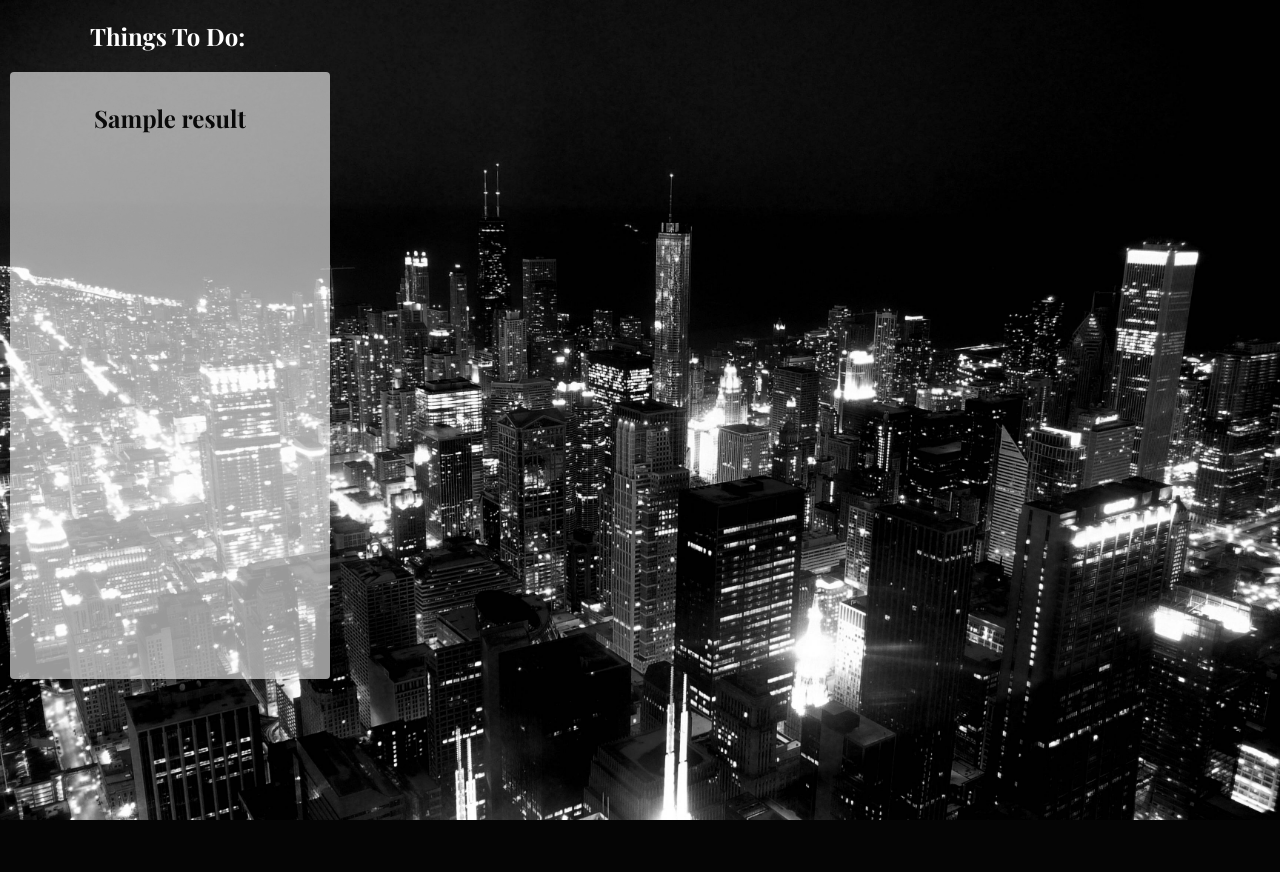
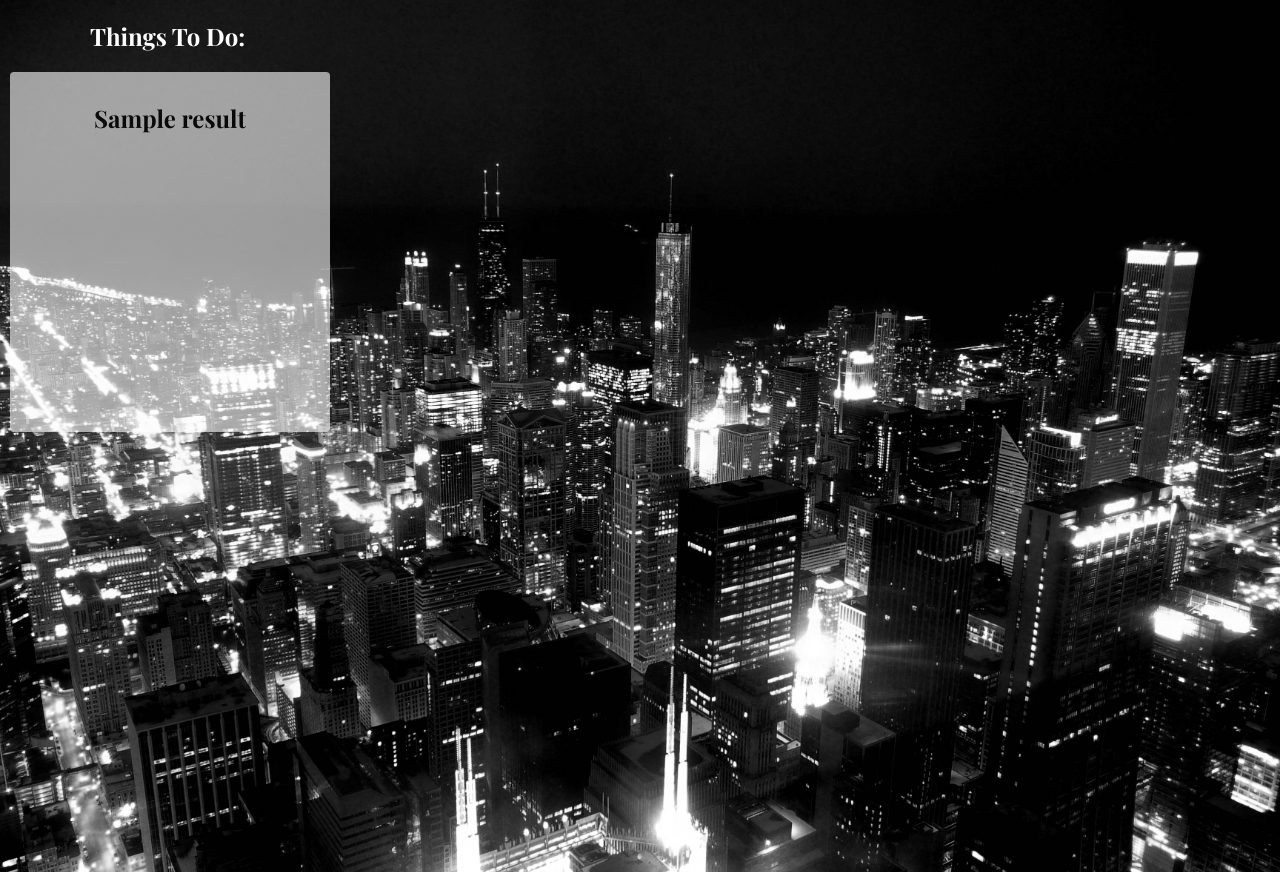
Before and after one commit to GeneralOneill/event-coordinator, a Python web app: template event-coordinator-15-08/templates/selections.html in a window 1280 px wide. Before the commit the page ends 820 px from the top, so only its background shows below. Run offline with Jinja, Linux system fonts and the light colour scheme; the template is opened without the code that fills it: most values are stand-ins (such as "Sample title", 1, 10 or a date in 2020); some libraries are stand-ins or nearby versions.

Commit message:
changed css

```diff
--- a/event-coordinator-15-08/main.py
+++ b/event-coordinator-15-08/main.py
@@ -60,16 +60,16 @@ class SelectionHandler(webapp2.RequestHandler):
         template = jinja_environment.get_template('templates/selections.html')
 
         interest = self.request.get('interest')
-        self.response.write(interest)
+
 
         number_of_people = self.request.get('number_of_people')
-        self.response.write(number_of_people)
+
 
         results = Place.query(Place.category == interest, Place.value == number_of_people).fetch()
         template_vars = {"results": results}
 
         self.response.out.write(template.render(template_vars))
-        self.response.out.write('Here are your results!')
+
 
 
 app = webapp2.WSGIApplication([
--- a/event-coordinator-15-08/stylesheets/selections.css
+++ b/event-coordinator-15-08/stylesheets/selections.css
@@ -1,10 +1,10 @@
 @import url(http://fonts.googleapis.com/css?family=Playfair+Display:400,700);
 
-body{
+body {
   background-image: url('/images/chicago.jpg');
   background-size: cover;
   text-align: left;
-  font-family: Playfair Display
+  font-family: Playfair Display;
 }
 
 .text {
@@ -15,8 +15,8 @@ body{
 .results {
   color: black
   left: 10px;
+  height: 300px;
   width: 300px;
-  height: 587px;
   text-align: center;
 }
 
@@ -27,7 +27,14 @@ body{
     position: absolute;
     left: 10px;
     width: 300px;
-    height: 587px;
     padding: 10px;
     border-radius: 4px;
 }
+
+#map-canvas{
+  position: absolute;
+  right: 10px;
+  width: 1092px;
+  height: 200px;
+  border-radius: 4px;
+}
--- a/event-coordinator-15-08/templates/selections.html
+++ b/event-coordinator-15-08/templates/selections.html
@@ -4,6 +4,9 @@
     <link href="stylesheets/selections.css" type="text/css" rel="stylesheet">
     <meta name="viewport" content="initial-scale=1.0, user-scalable=no">
     <meta charset="utf-8">
+    <script type="text/javascript" src="https://maps.googleapis.com/maps/api/js?libraries=places"></script>
+    <script src="scripts/places.js">
+      </script>
     <style>
       html, body, #map-canvas {
         height: 100%;
@@ -21,5 +24,6 @@
             {%endfor%}</p>
     </div>
   </div>
+  <div id="map-canvas"></div>
   </body>
 </html>
```
Also changed, not shown: 1 other file.
